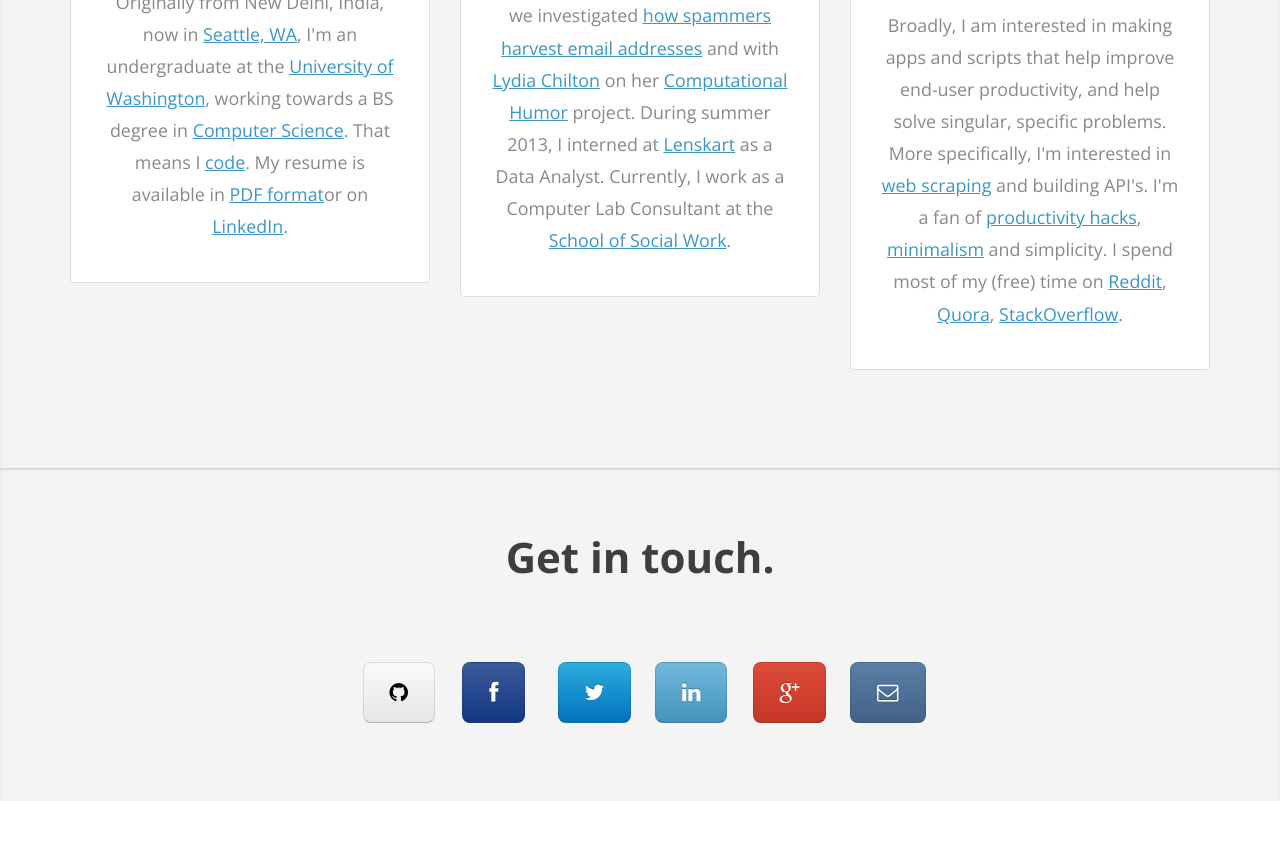
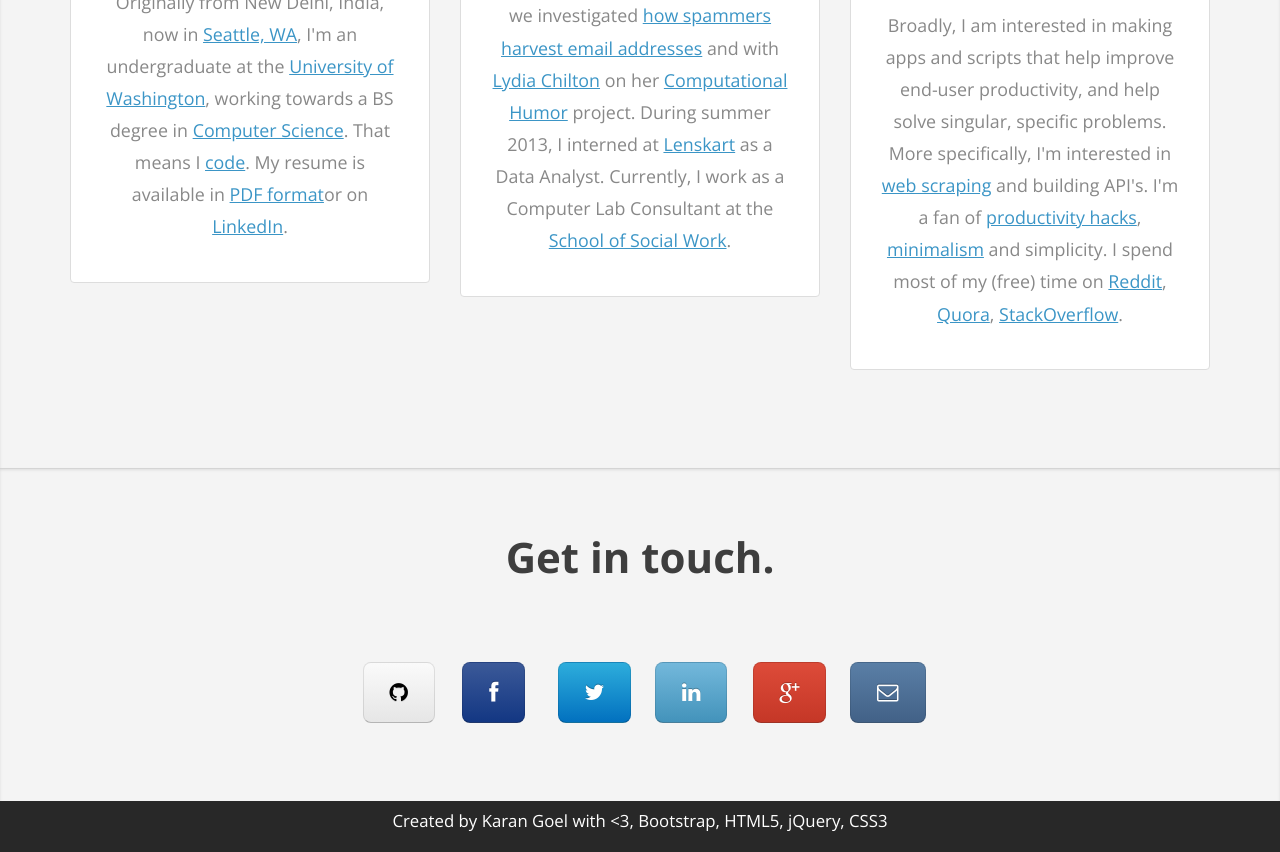
Before and after one commit to yask123/mainsite-backup, a plain HTML site: page index.jade in a window 1280 px wide. Shown: the part 2828-3680 px from the top of the page. Before the commit the page ends 3629 px from the top, so only its background shows below. Drawn offline with nearby package versions, Linux system fonts and the light colour scheme; files that its build step writes are made by us from their sources.

Commit message:
footer done

```diff
--- a/css/custom.css
+++ b/css/custom.css
@@ -157,9 +157,17 @@
 }
 
 .btn-xlarge {
-padding: 14px 26px;
-font-size: 21.5px;
--webkit-border-radius: 8px;
--moz-border-radius: 8px;
-border-radius: 8px;
+	padding: 14px 26px;
+	font-size: 21.5px;
+	-webkit-border-radius: 8px;
+	-moz-border-radius: 8px;
+	border-radius: 8px;
 }
+
+.footer {
+	background-color: #282828;
+	padding: 0.5em;
+	font-weight: 400;
+	font-size: 1.2em;
+	color: white;
+}
--- a/index.jade
+++ b/index.jade
@@ -237,3 +237,5 @@
 					div.col-md-1
 						button.btn.btn-vk.btn-xlarge
 							i.fa.fa-envelope-o
+		div.footer
+			p.text-center Created by Karan Goel with <3, Bootstrap, HTML5, jQuery, CSS3
```
Also changed, not shown: index.html.
